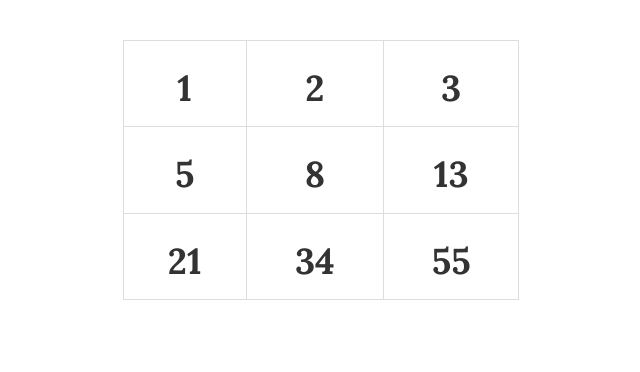
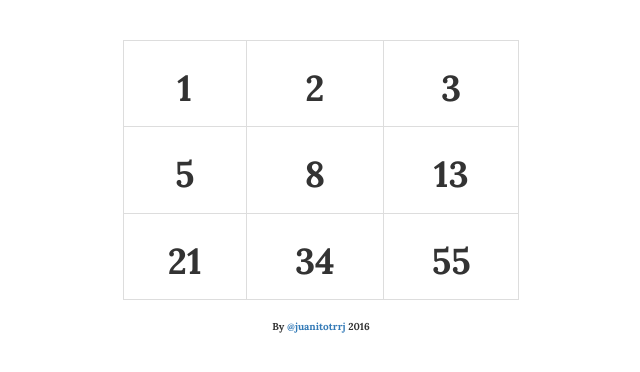
Before and after one commit to juanitotrrj/fiboseqref, a plain HTML site: page index.html in a window 1280 px wide. Shown: the full height of the page, 319-959 px from the left. Drawn offline with nearby package versions, Linux system fonts and the light colour scheme.

Commit message:
Added some footer containing my github repo :)

```diff
--- a/index.html
+++ b/index.html
@@ -31,6 +31,7 @@
 	<style>
 		body {
 			font-family: 'Lora', serif;
+			font-size: 10px;
 		}
 
 		.fibotable {
@@ -63,6 +64,14 @@
 						</tbody>
 					</table>
 				</div>
+				<center>
+					By
+					<a href="https://github.com/juanitotrrj/fiboseqref">@juanitotrrj</a>
+					<script type="text/javascript">
+						var d = new Date();
+						document.write(d.getFullYear());
+					</script>
+				</center>
 			</div>
 		</div>
 	</div>
```
